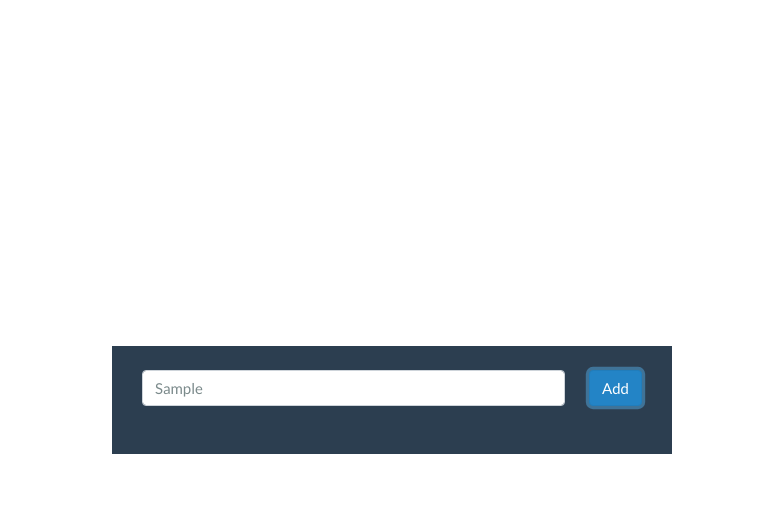
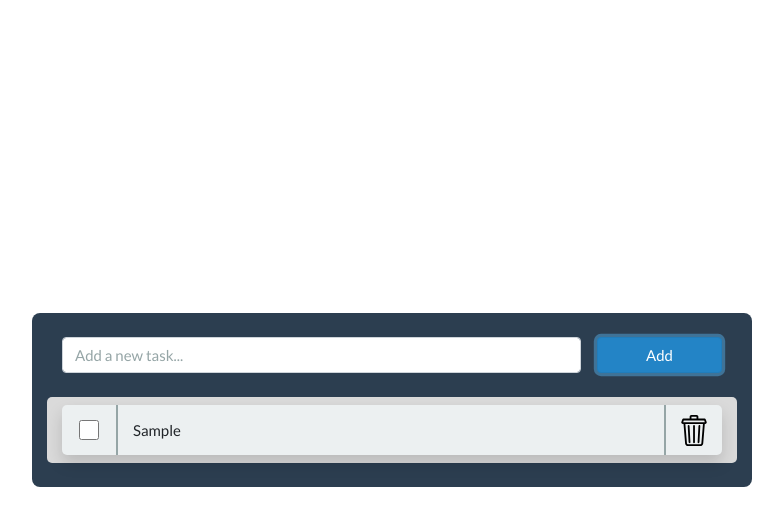
Before and after one commit to Herminia-Jimenez/To-do-app-M2-BEDU, a plain HTML site: page index.html in a window 1280 px wide. Both pictures are taken after typing "Sample" into the empty fields and a click on the button "Add". Shown: the whole page, without its empty margins (248-1031 px from the left). Drawn offline with Linux system fonts and the light colour scheme.

Commit message:
Task Add: Add new to do logic

```diff
--- a/main.js
+++ b/main.js
@@ -1,5 +1,9 @@
 // Shorthand para el objeto document.
 const d = document;
+
+// Seleccion de contenedor padre de la aplicacion.
+const appContainer = d.getElementById("app");
+addClasses(appContainer, "container-lg", "mx-4", "py-4", "bg-primary");
 
 // Funcion que crea un elemento nodo a partir de su tipo.
 function createNode(typeNode = "div") {
@@ -24,30 +28,52 @@ function addClasses(node, ...styleClasses) {
   });
 }
 
-const appContainer = d.getElementById("app");
-addClasses(appContainer, "container-lg", "mx-4", "py-4", "bg-primary");
+// Bloque para integrar cabecera de la app en html
+const appHeader = createNode("form");
+appHeader.id = "appHeader";
+addClasses(appHeader, "container-fluid", "mb-4");
 
-// Bloque de codigo para integrar cabecera de la app en html
-const appHeader = createNode("header");
-addClasses(appHeader, "container-fluid", "mb-4");
-appHeader.id = "appHeader";
+const inputTask = createNode("input");
+addClasses(inputTask, "form-control", "mr-3");
+inputTask.type = "text";
+inputTask.name = "todo";
+inputTask.placeholder = "Add a new task...";
 
-const appInputTask = createNode("input");
-addClasses(appInputTask, "form-control", "mr-4");
-appInputTask.type = "text";
-appInputTask.placeholder = "Add a new task...";
-
-const appSubmitTask = createNode("button");
-addClasses(appSubmitTask, "btn", "btn-info");
-appSubmitTask.type = "submit";
-appendChildNodes(appSubmitTask, "Add");
-
-// Bloque de codigo para integrar el cuerpo de la app en html
-const appBody = createNode("main");
-addClasses(appBody, "container-fluid");
+const submitTask = createNode("button");
+addClasses(submitTask, "btn", "btn-info", "px-5");
+submitTask.type = "submit";
+appendChildNodes(submitTask, "Add");
 
 // Adicion de nodos hijos al header
-appendChildNodes(appHeader, appInputTask, appSubmitTask);
+appendChildNodes(appHeader, inputTask, submitTask);
+
+// Bloque para integrar el cuerpo de la app en html
+const appBody = createNode("main");
+appBody.id = "todo-list";
+addClasses(appBody, "container-fluid", "bg-active", "py-2");
+
+// Logica de adicion de todos
+function generateToDoTemplate(toDoDescription) {
+  const toDoTemplate = `
+    <div class="todo-item row shadow w-100  bg-light ">
+        <input class="checkToDo col" type="checkbox">
+        <div class="descriptionWrapper col-10 border-secondary">
+            ${toDoDescription}
+        </div>
+        <button class="btn deleteToDo col"><img src="./delete.svg"></button>
+    </div>
+    `;
+  appBody.innerHTML += toDoTemplate;
+}
+
+appHeader.addEventListener("submit", (e) => {
+  e.preventDefault();
+  const newToDo = e.target.todo.value.trim();
+  if (newToDo.length) {
+    generateToDoTemplate(newToDo);
+    e.target.reset();
+  }
+});
 
 // Adicion de nodos hijos a la aplicacion
 appendChildNodes(appContainer, appHeader, appBody);
--- a/styles.css
+++ b/styles.css
@@ -13,10 +13,74 @@ body {
 }
 
 #app {
-  max-width: 560px;
+  max-width: 720px;
+  border-radius: 8px;
 }
 
 #appHeader {
   display: flex;
   justify-content: center;
 }
+
+#todo-list {
+  min-height: 60px;
+  border-radius: 5px;
+  display: flex;
+  align-items: center;
+  flex-wrap: wrap;
+  background-color: #dadada;
+}
+
+.todo-item {
+  height: 50px;
+  display: flex;
+  align-items: center;
+  margin: 0 0 10px;
+  border-radius: 5px;
+}
+
+.todo-item > * {
+  height: 100%;
+}
+
+.todo-item:last-child {
+  margin-bottom: 0;
+}
+
+.checkToDo {
+  height: 20px;
+  width: 20px;
+  cursor: pointer;
+}
+
+.checkToDo:checked {
+  background-color: red;
+}
+
+.descriptionWrapper {
+  border-right: 2px solid;
+  border-left: 2px solid;
+  display: flex;
+  align-items: center;
+  word-break: break-all;
+}
+
+.toDoDescription {
+  margin-bottom: 0;
+  word-wrap: break-word;
+}
+
+.deleteToDo {
+  border-radius: 0;
+  padding: 0;
+}
+
+.deleteToDo:hover {
+  background-color: #e43725;
+  color: #fff;
+}
+
+.deleteToDo > img {
+  width: 100%;
+  height: 65%;
+}
```
Also changed, not shown: delete.svg (added).
